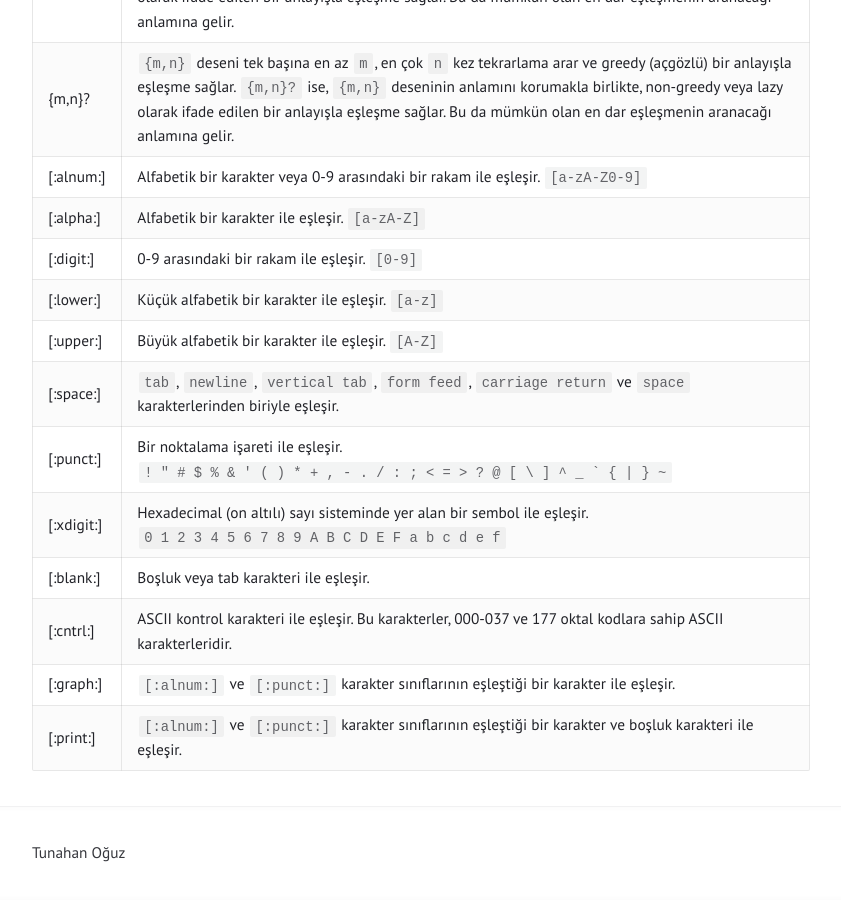
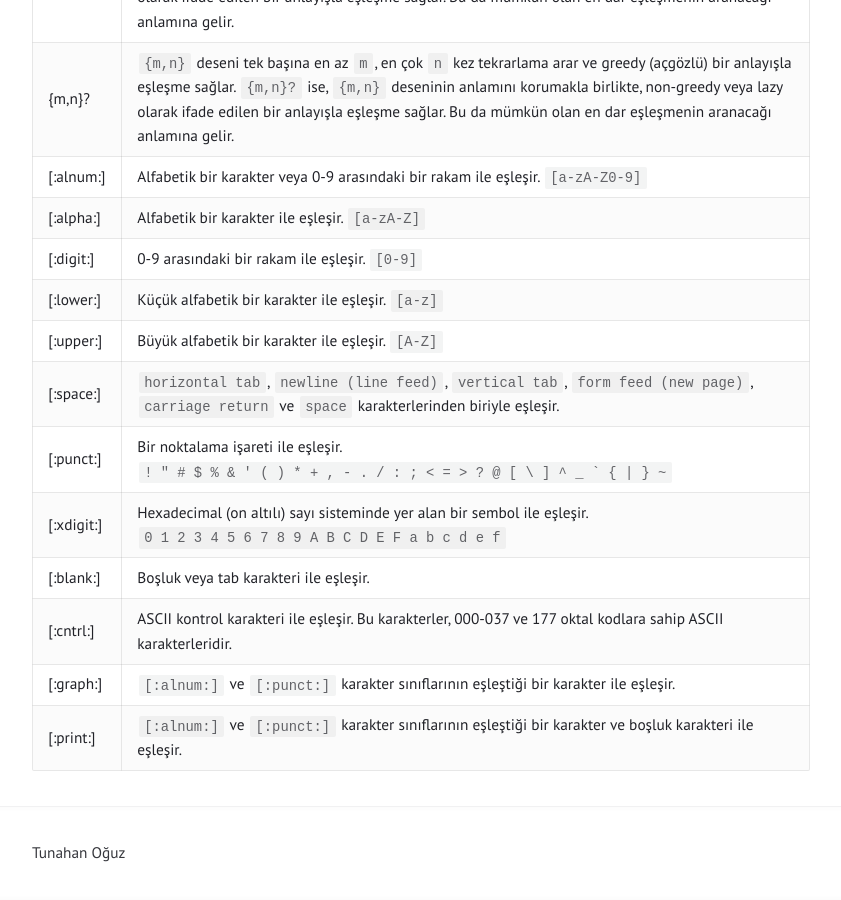
Before and after one commit to tunahanoguz/tunahanoguz.github.io, a Jekyll site: the page built from _posts/2025-05-05-oracle-regular-expressions.md, in a window 1280 px wide and 900 px high, scrolled down 2149 px. Shown: the whole window, without its empty margins (219-1060 px from the left). Built offline with Jekyll 4.4.1, drawn with Linux system fonts in a browser that asks for light colours.

Commit message:
Update 2025-05-05-oracle-regular-expressions.md

````diff
--- a/_posts/2025-05-05-oracle-regular-expressions.md
+++ b/_posts/2025-05-05-oracle-regular-expressions.md
@@ -48,7 +48,7 @@ Aşağıdaki tabloda `REGEXP_INSTR`, `REGEXP_COUNT`, `REGEXP_LIKE`, `REGEXP_SUBS
 | [:digit:]  | 0-9 arasındaki bir rakam ile eşleşir. `[0-9]`                                                                   |
 | [:lower:]  | Küçük alfabetik bir karakter ile eşleşir. `[a-z]`                                                               |
 | [:upper:]  | Büyük alfabetik bir karakter ile eşleşir. `[A-Z]`                                                               |
-| [:space:]  | `tab`, `newline`, `vertical tab`, `form feed`, `carriage return` ve `space` karakterlerinden biriyle eşleşir.   |
+| [:space:]  | `horizontal tab`, `newline (line feed)`, `vertical tab`, `form feed (new page)`, `carriage return` ve `space` karakterlerinden biriyle eşleşir.   |
 | [:punct:]  | Bir noktalama işareti ile eşleşir. <br> ```! " # $ % & ' ( ) * + , - . / : ; < = > ? @ [ \ ] ^ _ ` { | } ~```   |
 | [:xdigit:] | Hexadecimal (on altılı) sayı sisteminde yer alan bir sembol ile eşleşir. <br> `0 1 2 3 4 5 6 7 8 9 A B C D E F a b c d e f` |
 | [:blank:]  | Boşluk veya tab karakteri ile eşleşir.                                                                          |
````
